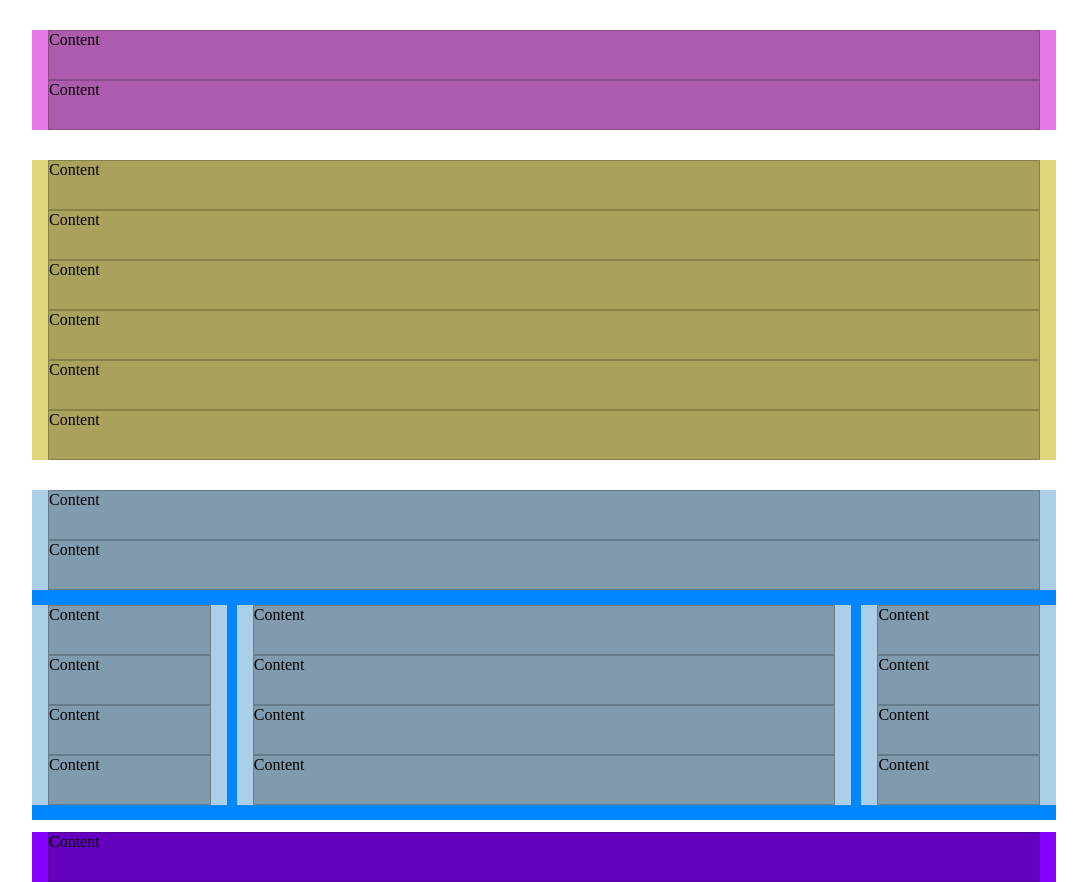
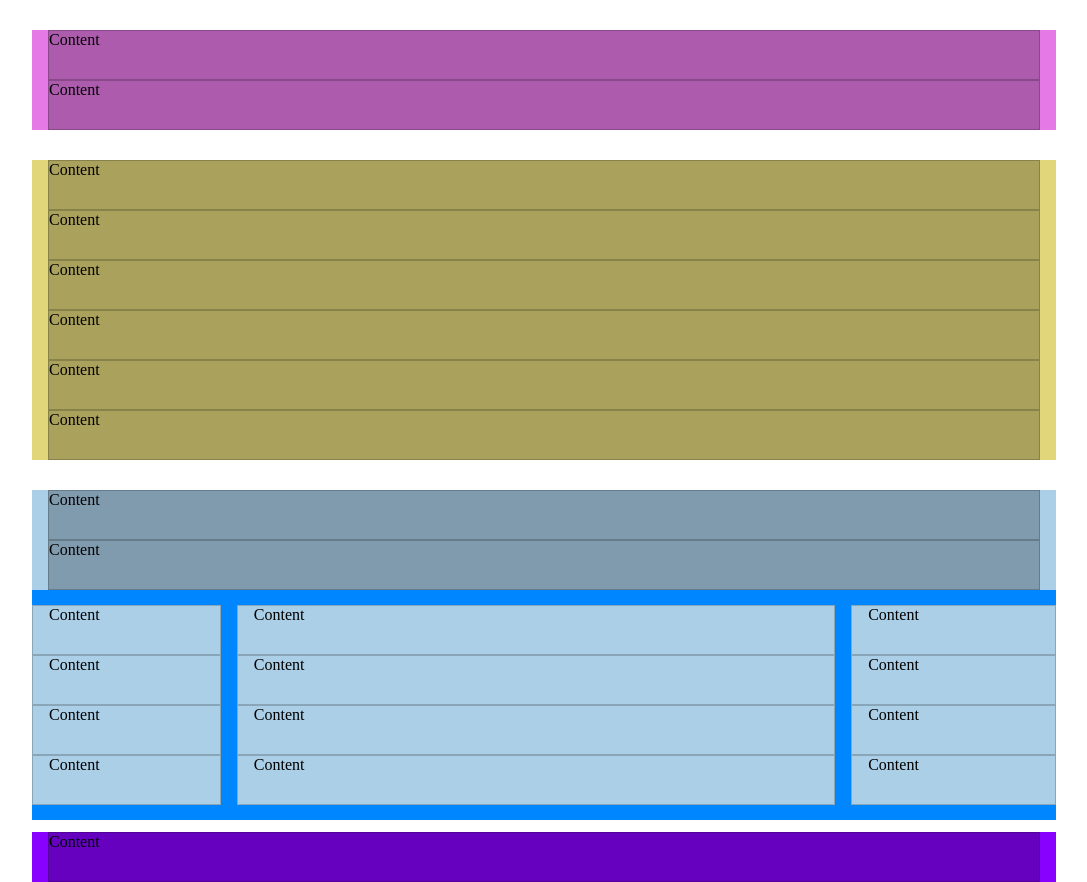
Before and after one commit to elepot87/htmlcss-struttura-wp, a plain HTML site: page index.html in a window 1280 px wide. Shown: the whole page, without its empty margins (96-1183 px from the left). Drawn offline with Linux system fonts and the light colour scheme.

Commit message:
layout column with padding

```diff
--- a/css/main.css
+++ b/css/main.css
@@ -36,8 +36,8 @@ box-sizing: border-box;
     margin-top: 12px;
 }
 
-.mr-1 {
-    margin-right: 1%;
+.pr-15 {
+    padding-right: 16px;
 }
 
 .clearfix::after {
@@ -51,6 +51,11 @@ box-sizing: border-box;
     height: 50px;
     background: rgba(0,0,0,0.25);
     border: 1px solid rgba(0,0,0,0.2);
+}
+
+.light-blue {
+    background-color: #abcfe7;
+    padding-left: 16px;
 }
 
 /* Header */
@@ -75,11 +80,10 @@ section.title {
 
 div.col {
     float: left;
-    background-color: #abcfe7;
 }
 
 .col.small {
-    width: 19%;
+    width: 20%;
 }
 
 .col.large {
--- a/index.html
+++ b/index.html
@@ -33,23 +33,23 @@
                     <div class="debug-box">Content</div>
                 </section>
                 <section class="row clearfix py-15">
-                    <div class="col small mr-1 px-16">
-                        <div class="debug-box">Content</div>
-                        <div class="debug-box">Content</div>
-                        <div class="debug-box">Content</div>
-                        <div class="debug-box">Content</div>
+                    <div class="col small pr-15">
+                        <div class="debug-box light-blue">Content</div>
+                        <div class="debug-box light-blue">Content</div>
+                        <div class="debug-box light-blue">Content</div>
+                        <div class="debug-box light-blue">Content</div>
                     </div>
-                    <div class="col large mr-1 px-16">
-                        <div class="debug-box">Content</div>
-                        <div class="debug-box">Content</div>
-                        <div class="debug-box">Content</div>
-                        <div class="debug-box">Content</div>
+                    <div class="col large pr-15">
+                        <div class="debug-box light-blue">Content</div>
+                        <div class="debug-box light-blue">Content</div>
+                        <div class="debug-box light-blue">Content</div>
+                        <div class="debug-box light-blue">Content</div>
                     </div>
-                    <div class="col small px-16">
-                        <div class="debug-box">Content</div>
-                        <div class="debug-box">Content</div>
-                        <div class="debug-box">Content</div>
-                        <div class="debug-box">Content</div>
+                    <div class="col small">
+                        <div class="debug-box light-blue">Content</div>
+                        <div class="debug-box light-blue">Content</div>
+                        <div class="debug-box light-blue">Content</div>
+                        <div class="debug-box light-blue">Content</div>
                     </div>
                 </section>
             </section>
```
